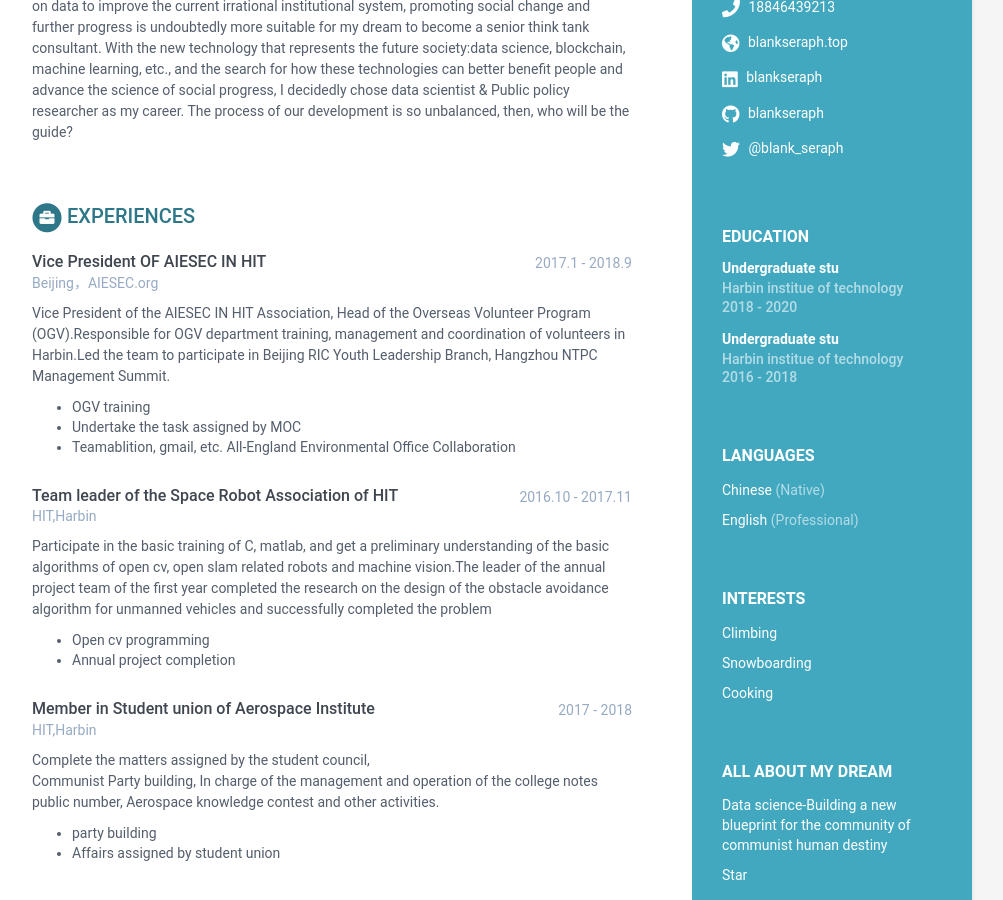
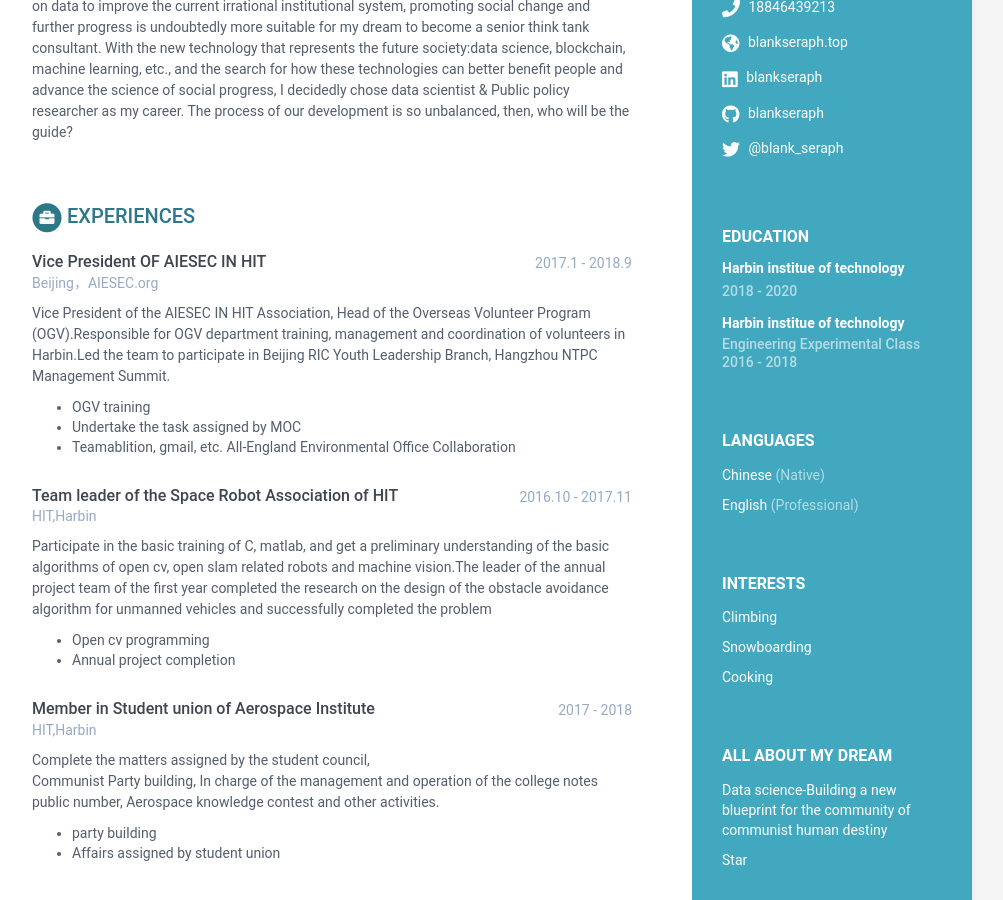
Before and after one commit to BlankSeraph/online-cv, a Jekyll site: the page built from index.html, in a window 1280 px wide and 900 px high, scrolled down 354 px. Shown: the whole window, without its empty margins (168-1171 px from the left). Built offline with Jekyll 4.4.1, drawn with Linux system fonts in a browser that asks for light colours.

Commit message:
Update data.yml

```diff
--- a/_data/data.yml
+++ b/_data/data.yml
@@ -55,15 +55,15 @@ career-profile:
         The process of our development is so unbalanced, then, who will be the guide?
 
 education:
-    - degree: Undergraduate stu
-      university: Harbin institue of technology
+    - degree: Harbin institue of technology
+      university:
       time: 2018 - 2020
-      details: Information Management and System
+      details: Information Management and Big Data
 
-    - degree: Undergraduate stu
-      university: Harbin institue of technology
+    - degree: Harbin institue of technology
+      university: Engineering Experimental Class
       time: 2016 - 2018
-      details: Engineering Experimental Class
+      details:
 
 
 experiences:
```
